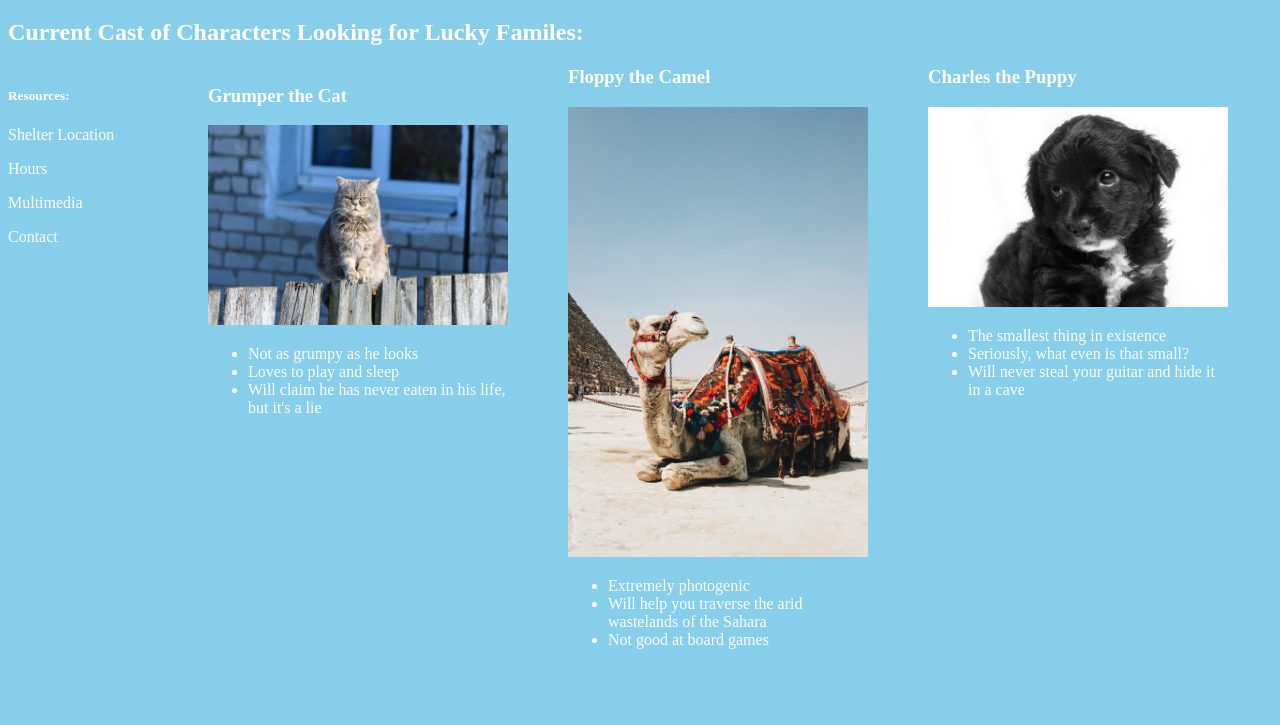
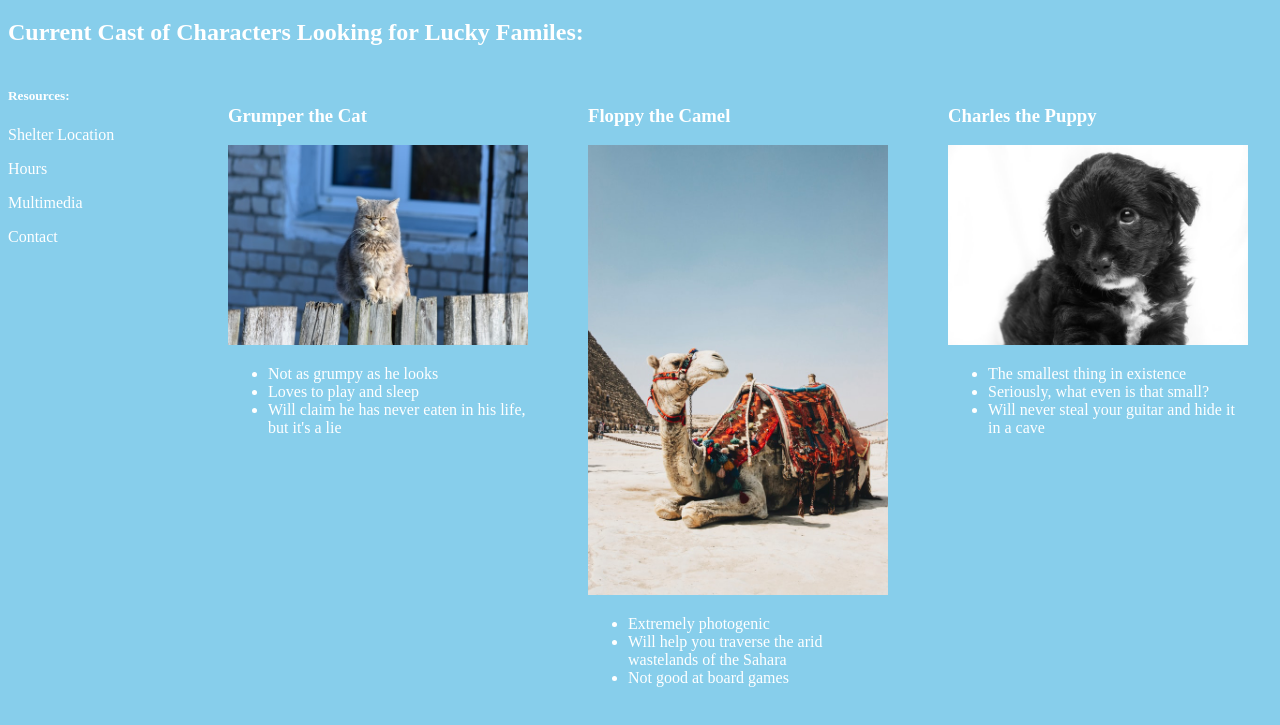
Before and after one commit to taylorsomers/animal-shelter-website, a plain HTML site: page index.html in a window 1280 px wide. Shown: the part 121-846 px from the top of the page. Drawn offline with Linux system fonts and the light colour scheme.

Commit message:
Add media query screen size condition for column formatting

```diff
--- a/css/styles.css
+++ b/css/styles.css
@@ -28,3 +28,11 @@ img {
   float:left;
   width: 200px;
 }
+
+@media screen and (min-width: 768px) {
+  .column {
+    width: 300px;
+    float: center;
+    padding: 20px;
+  }
+}
```
